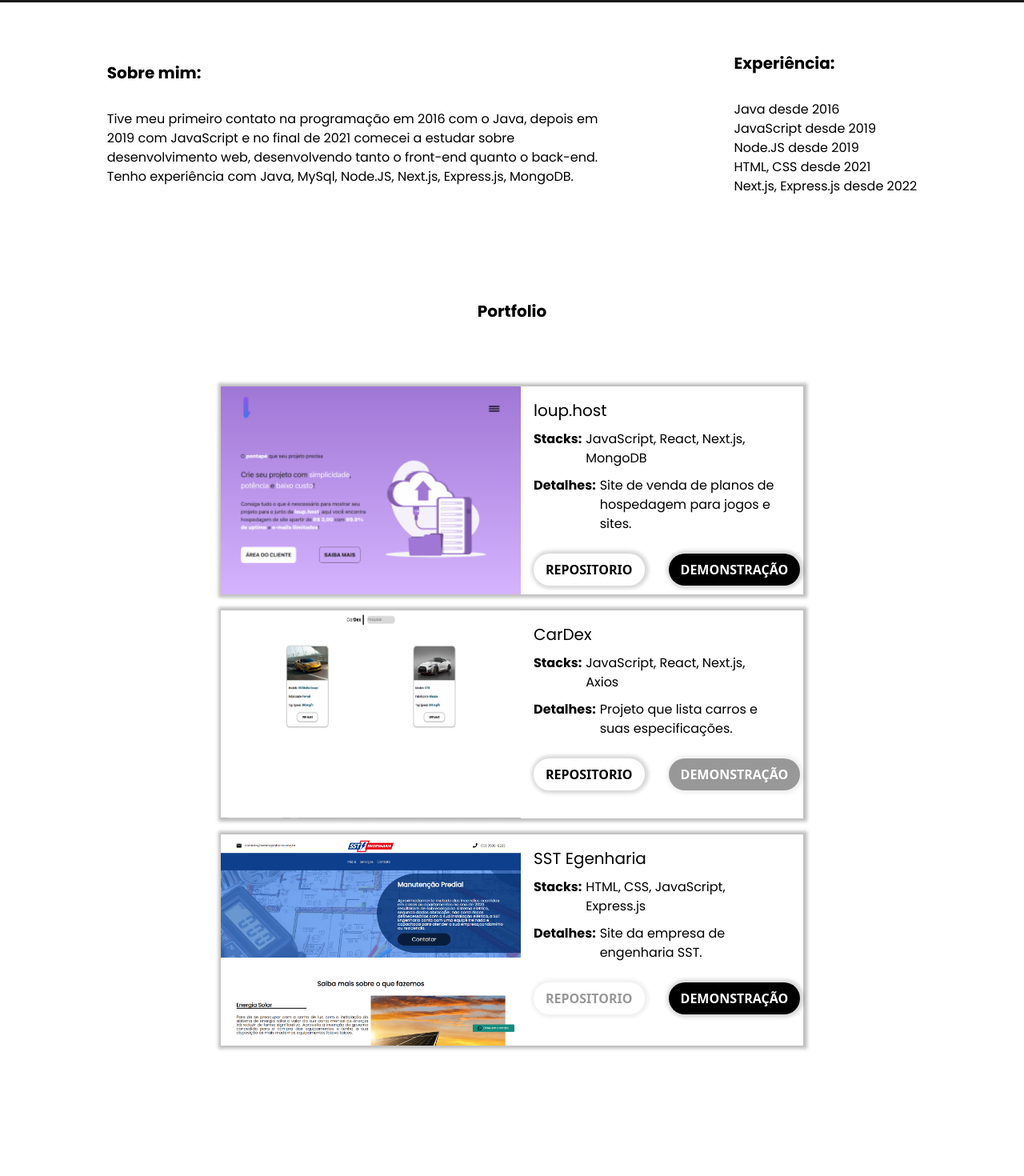
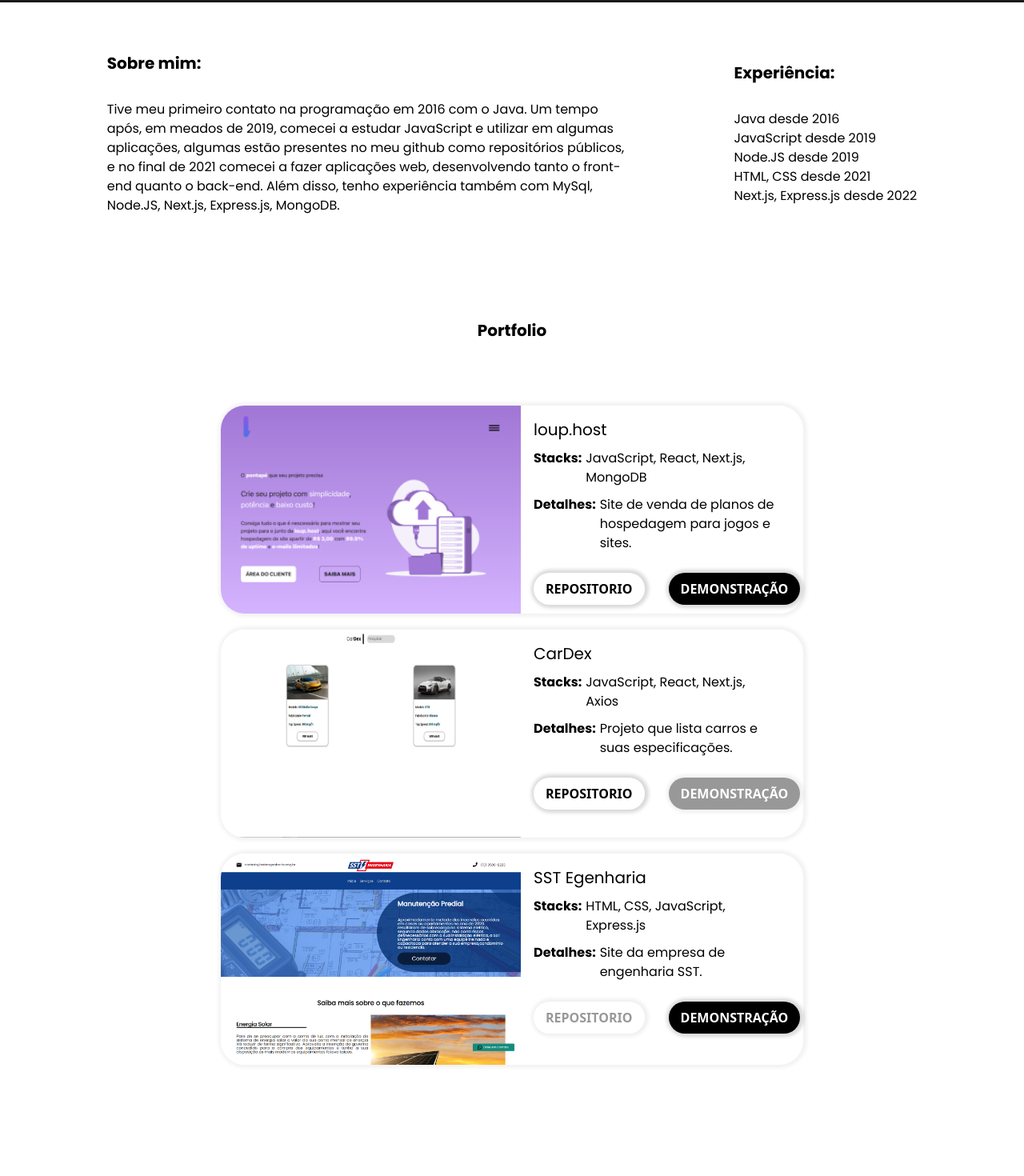
Before and after one commit to tavaresmatheusz/matheustavares.me, a Next.js app: page / in a window 1280 px wide. Shown: the part 460-1930 px from the top of the page at 80% size. Built offline with nearby package versions, Linux system fonts and the light colour scheme.

Commit message:
Informações alteradas, ponteiro no footer, card do portfolio alterado

```diff
--- a/components/Footer.tsx
+++ b/components/Footer.tsx
@@ -3,7 +3,7 @@
 
 const Footer = (): JSX.Element => {
     return (
-        <footer className="bg-[#1A1A1A] w-[100%] h-[153px] flex justify-center items-center">
+        <footer className="bg-[#1A1A1A] w-[100%] h-[153px] flex justify-center items-center hover:cursor-pointer">
                 <Link href={"https://github.com/tavaresmatheusz"}>
                     <Image src={"/matheus.png"} width={139} height={54} alt={"Matheus"}/>
                 </Link>
--- a/components/Infos.tsx
+++ b/components/Infos.tsx
@@ -4,7 +4,7 @@
         <div className="flex md:flex-row flex-col justify-evenly">
             <div className="flex flex-col text-center md:text-left justify-center">
                 <h2 className="py-8 text-black font-['Poppins'] text-xl font-bold">Sobre mim:</h2>
-                <p className="text-black font-['Poppins'] text-s max-w-[650px]">Tive meu primeiro contato na programação em 2016 com o Java, depois em 2019 com JavaScript e no final de 2021 comecei a estudar sobre desenvolvimento web, desenvolvendo tanto o front-end quanto o back-end. Tenho experiência com Java, MySql, Node.JS, Next.js, Express.js, MongoDB.</p>
+                <p className="text-black font-['Poppins'] text-s max-w-[650px]">Tive meu primeiro contato na programação em 2016 com o Java. Um tempo após, em meados de 2019, comecei a estudar JavaScript e utilizar em algumas aplicações, algumas estão presentes no meu github como repositórios públicos, e no final de 2021 comecei a fazer aplicações web, desenvolvendo tanto o front-end quanto o back-end. Além disso, tenho experiência também com MySql, Node.JS, Next.js, Express.js, MongoDB.</p>
             </div>
             <div className="flex flex-col  text-center md:text-left justify-center">
                 <h2 className="py-8 text-black font-['Poppins'] text-xl font-bold">Experiência:</h2>
--- a/components/Portfolio.tsx
+++ b/components/Portfolio.tsx
@@ -5,10 +5,10 @@
     <div className="container mx-auto py-[100px]">
         <h2 className="text-center text-black font-['Poppins'] text-xl font-bold">Portfolio</h2>
 
-        <div className="flex flex-row justify-evenly flex-wrap py-[80px] w-[100%] gap-y-[20px] ">
+        <div className="flex flex-row justify-evenly flex-wrap py-[80px] w-[100%] gap-y-[20px] gap-x-[80px]">
 
-            <div className="flex md:flex-row flex-col shadow-[1px_0px_4px_4px_rgba(0,0,0,0.25)]">
-                <Image src={"/sites/loupsite.png"} width={375} height={260} quality={100}/>
+            <div className="flex md:flex-row flex-col shadow-[1px_0px_4px_4px_rgba(0,0,0,0.05)] rounded-[30px]">
+                <Image src={"/sites/loupsite.png"} width={375} height={260} quality={100} className="rounded-tl-[30px] rounded-bl-[30px]"/>
                 <div className="box-border h-[260px] w-[353px] p-4 flex flex-col gap-y-[10px]">
                     <h2 className="font-['Poppins'] text-xl text-black">loup.host</h2>
                     <div className="flex flex-row gap-x-[5px] w-[239px]">
@@ -28,8 +28,8 @@
                 </div>
             </div>
 
-            <div className="flex md:flex-row flex-col shadow-[1px_0px_4px_4px_rgba(0,0,0,0.25)]">
-                <Image src={"/sites/cardex.png"} width={375} height={260} quality={100}/>
+            <div className="flex md:flex-row flex-col shadow-[1px_0px_4px_4px_rgba(0,0,0,0.05)] rounded-[30px]">
+                <Image src={"/sites/cardex.png"} width={375} height={260} quality={100} className="rounded-tl-[30px] rounded-bl-[30px]"/>
                 <div className="box-border h-[260px] w-[353px] p-4 flex flex-col gap-y-[10px]">
                     <h2 className="font-['Poppins'] text-xl text-black">CarDex</h2>
                     <div className="flex flex-row gap-x-[5px] w-[239px]">
@@ -49,8 +49,8 @@
                 </div>
             </div>
 
-            <div className="flex md:flex-row flex-col shadow-[1px_0px_4px_4px_rgba(0,0,0,0.25)]">
-                <Image src={"/sites/sst.png"} width={375} height={260} quality={100}/>
+            <div className="flex md:flex-row flex-col shadow-[1px_0px_4px_4px_rgba(0,0,0,0.05)] rounded-[30px]">
+                <Image src={"/sites/sst.png"} width={375} height={260} quality={100} className="rounded-tl-[30px] rounded-bl-[30px]"/>
                 <div className="box-border h-[260px] w-[353px] p-4 flex flex-col gap-y-[10px]">
                     <h2 className="font-['Poppins'] text-xl text-black">SST Egenharia</h2>
                     <div className="flex flex-row gap-x-[5px] w-[239px]">
```
